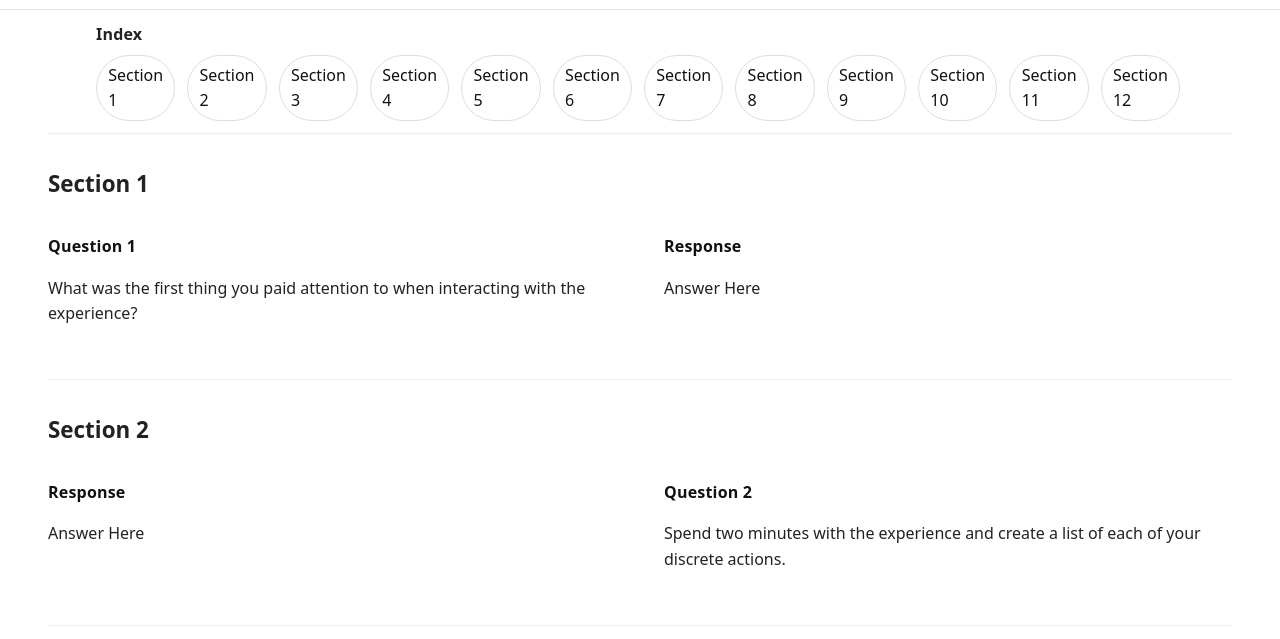
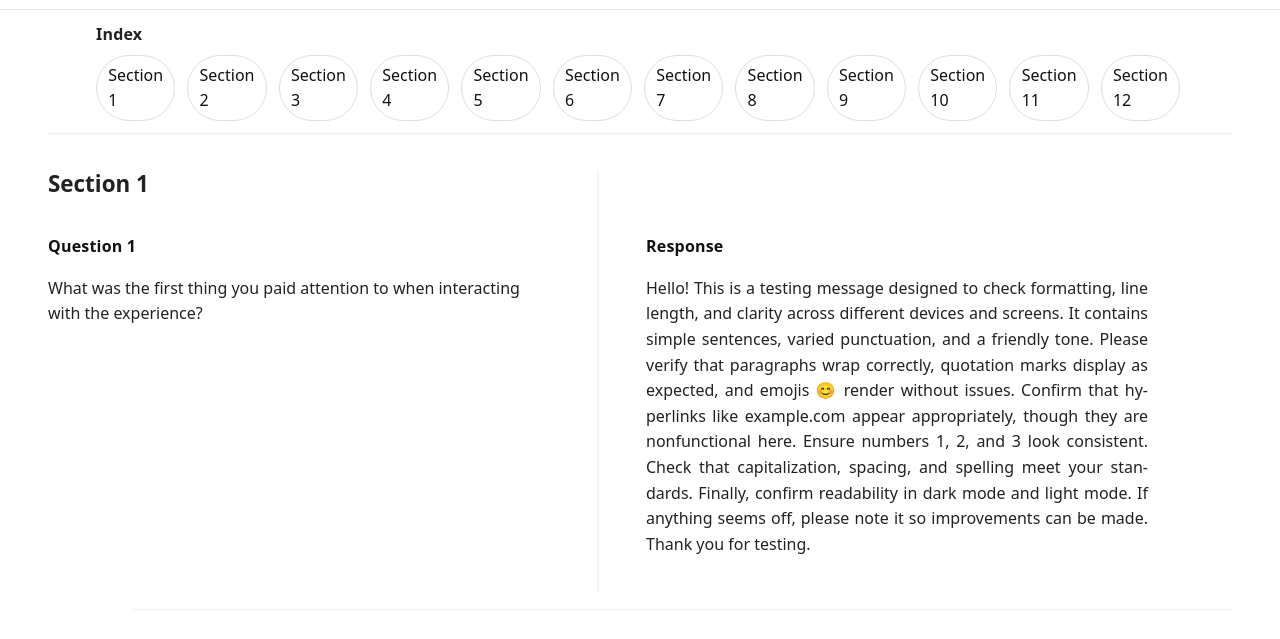
Before and after one commit to Fliyanto/Fliyanto.github.io, a plain HTML site: page a1/index.html in a window 1280 px wide. Shown: the part 116-755 px from the top of the page. Drawn offline with Linux system fonts and the light colour scheme.

Commit message:
Completed Layout

```diff
--- a/a1/index.html
+++ b/a1/index.html
@@ -44,7 +44,19 @@
         </div>
         <div class="answer">
           <h3>Response</h3>
-          <p>Answer Here</p>
+          <p>
+            Hello! This is a testing message designed to check formatting, line
+            length, and clarity across different devices and screens. It
+            contains simple sentences, varied punctuation, and a friendly tone.
+            Please verify that paragraphs wrap correctly, quotation marks
+            display as expected, and emojis 😊 render without issues. Confirm
+            that hyperlinks like example.com appear appropriately, though they
+            are nonfunctional here. Ensure numbers 1, 2, and 3 look consistent.
+            Check that capitalization, spacing, and spelling meet your
+            standards. Finally, confirm readability in dark mode and light mode.
+            If anything seems off, please note it so improvements can be made.
+            Thank you for testing.
+          </p>
         </div>
       </section>
 
@@ -60,7 +72,19 @@
         </div>
         <div class="answer">
           <h3>Response</h3>
-          <p>Answer Here</p>
+          <p>
+            Hello! This is a testing message designed to check formatting, line
+            length, and clarity across different devices and screens. It
+            contains simple sentences, varied punctuation, and a friendly tone.
+            Please verify that paragraphs wrap correctly, quotation marks
+            display as expected, and emojis 😊 render without issues. Confirm
+            that hyperlinks like example.com appear appropriately, though they
+            are nonfunctional here. Ensure numbers 1, 2, and 3 look consistent.
+            Check that capitalization, spacing, and spelling meet your
+            standards. Finally, confirm readability in dark mode and light mode.
+            If anything seems off, please note it so improvements can be made.
+            Thank you for testing.
+          </p>
         </div>
       </section>
 
--- a/a1/style.css
+++ b/a1/style.css
@@ -15,14 +15,14 @@ body {
 body > header,
 main,
 nav[aria-label="Index"] {
-  max-width: none; /* why: use full width */
+  max-width: none;
   margin: 0;
   padding-left: clamp(16px, 4vw, 48px);
   padding-right: clamp(16px, 4vw, 48px);
 }
 
 body > header {
-  text-align: left; /* why: avoid centered feel */
+  text-align: left;
   padding-top: 2rem;
   padding-bottom: 0.75rem;
   border-bottom: 1px solid #e6e6e6;
@@ -57,7 +57,7 @@ nav[aria-label="Index"] h2 {
 
 nav[aria-label="Index"] ol {
   /* horizontal list */
-  list-style: none; /* why: cleaner pills */
+  list-style: none;
   padding: 0;
   margin: 0;
   display: flex;
@@ -78,7 +78,7 @@ nav[aria-label="Index"] a {
   text-decoration: none;
   color: #111;
   border: 1px solid #ddd;
-  border-radius: 999px; /* why: subtle pill look */
+  border-radius: 999px;
   transition: background 120ms, border-color 120ms;
 }
 
@@ -89,18 +89,18 @@ nav[aria-label="Index"] a:focus {
   outline: none;
 }
 
-/* Sections (full-width, comfy side padding) */
+/* Sections */
 main > section {
   padding-top: 2rem;
   padding-bottom: 2rem;
   border-top: 1px solid #f0f0f0;
-  scroll-margin-top: 5rem; /* why: reveal title below sticky nav */
+  scroll-margin-top: 5rem;
 }
 main > section:first-of-type {
   border-top: 0;
 }
 
-/* Q/A grid spanning the page */
+/* Q/A grid */
 .qa {
   display: grid;
   grid-template-columns: minmax(320px, 1fr) minmax(320px, 1fr);
@@ -112,7 +112,7 @@ main > section:first-of-type {
 }
 
 .qa > h2 {
-  grid-area: title; /* why: title across columns */
+  grid-area: title;
   margin: 0 0 0.5rem;
   font-size: 1.4rem;
 }
@@ -124,7 +124,7 @@ main > section:first-of-type {
   grid-area: answer;
 }
 
-/* Alternate: swap sides without changing DOM order */
+/* Alternate: swap sides */
 .qa.alt {
   grid-template-areas:
     "title title"
@@ -151,3 +151,114 @@ a:focus {
   outline: 2px dashed #666;
   outline-offset: 2px;
 }
+
+.qa {
+  max-width: 1100px; /* adjust to taste */
+  margin-left: 0; /* left-aligned block */
+  margin-right: auto;
+  text-align: left; /* left text by default */
+}
+
+/* Keep the section title aligning with the block side */
+.qa > h2 {
+  text-align: left;
+}
+
+/* Alternate sections: push block to the right and right-align text */
+.qa.alt {
+  margin-left: auto; /* right-aligned block */
+  margin-right: 0;
+  text-align: right;
+}
+
+/* Make the title follow the right edge too */
+.qa.alt > h2 {
+  text-align: right;
+}
+
+/* 1) Put the split exactly at 50% of the viewport */
+.qa {
+  column-gap: 0;
+} /* overrides the 3rem horizontal gap */
+
+/* 2) Space content away from the split */
+.qa .question {
+  padding-right: 1.5rem;
+} /* left half */
+.qa .answer {
+  padding-left: 1.5rem;
+} /* right half (default layout) */
+
+/* 3) Draw the vertical split on the inner edge of the right half */
+.qa .answer {
+  border-left: 1px solid #e6e6e6;
+}
+
+/* 4) When swapped (.alt), move the split to the other element */
+.qa.alt .answer {
+  border-left: 0;
+  padding-left: 0;
+  padding-right: 1.5rem; /* mirror spacing for left half */
+}
+.qa.alt .question {
+  border-left: 1px solid #e6e6e6; /* split stays aligned across sections */
+  padding-left: 1.5rem; /* mirror spacing for right half */
+}
+.qa {
+  position: relative; /* why: anchor the divider */
+  column-gap: 3rem; /* comfy space between columns */
+}
+
+/* Kill any previous heavy/full-height divider you added */
+.qa::before {
+  content: none !important;
+}
+
+/* Short, subtle divider centered at 50% (not attached to title/edges) */
+.qa::after {
+  content: "";
+  position: absolute;
+  left: 50%;
+  transform: translateX(-50%);
+  /* start a bit below the section title, end above the bottom padding */
+  top: 2.25rem; /* tune if your h2 size changes */
+  bottom: 1rem;
+  border-left: 1px solid #e6e6e6;
+  opacity: 0.8;
+  pointer-events: none;
+}
+
+/* 2) Soften spacing away from the split */
+.question {
+  padding-right: 1.5rem;
+}
+.answer {
+  padding-left: 1.5rem;
+}
+
+/* Mirror spacing for alternates (only if you use .alt to swap sides) */
+.qa.alt .question {
+  padding-left: 1.5rem;
+  padding-right: 0;
+}
+.qa.alt .answer {
+  padding-right: 1.5rem;
+  padding-left: 0;
+}
+
+/* Ensure no column draws its own full-height border */
+.answer,
+.qa.alt .question {
+  border-left: 0 !important;
+}
+.answer::before,
+.qa.alt .question::after {
+  content: none !important;
+}
+
+/* 3) Make Response paragraphs justified */
+.answer p {
+  text-align: justify; /* why: clean edge on the right */
+  text-justify: inter-word;
+  hyphens: auto;
+}
```
